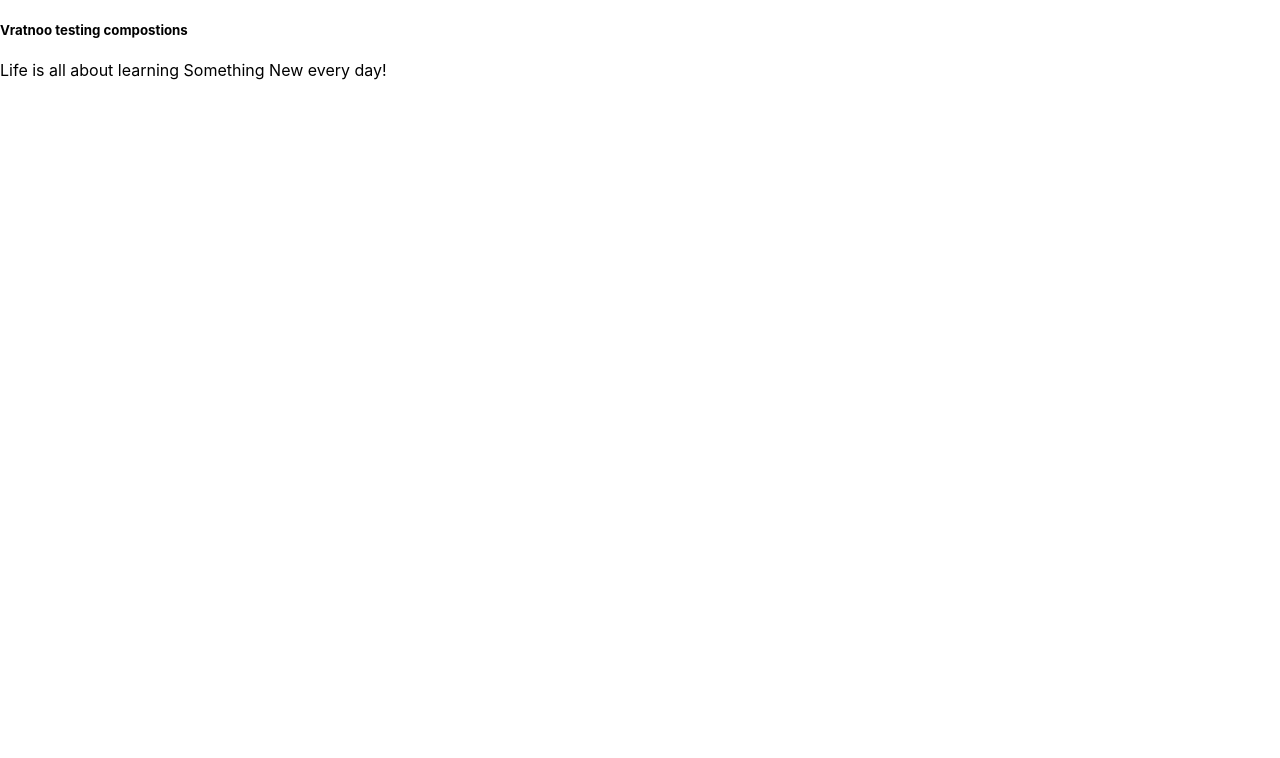
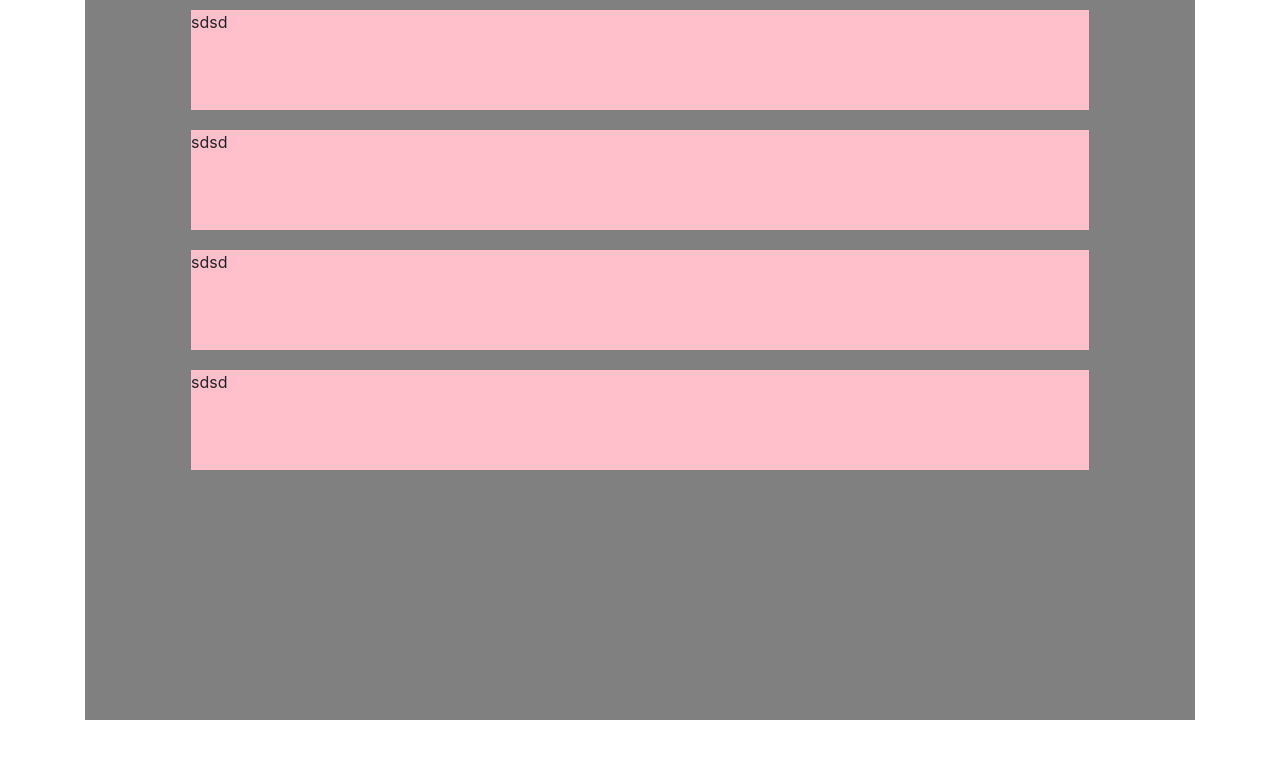
Before and after one commit to vratnoo/React, a React (Create React App) app: page / in a window 1280 px wide. Shown: the top 758 px of the page. Built offline with nearby package versions, Linux system fonts and the light colour scheme.

Commit message:
notio_paper

```diff
--- a/package.json
+++ b/package.json
@@ -6,8 +6,13 @@
     "@testing-library/jest-dom": "^4.2.4",
     "@testing-library/react": "^9.5.0",
     "@testing-library/user-event": "^7.2.1",
+    "bootstrap": "^4.4.1",
+    "bulma": "^0.8.1",
     "react": "^16.13.1",
+    "react-dnd": "^10.0.2",
+    "react-dnd-html5-backend": "^10.0.2",
     "react-dom": "^16.13.1",
+    "react-router-dom": "^5.1.2",
     "react-scripts": "3.4.1"
   },
   "scripts": {
--- a/src/App.css
+++ b/src/App.css
@@ -1,38 +1,36 @@
-.App {
-  text-align: center;
+.main{
+	display: flex;
+	flex-direction: column;
+	background-color: gray;
+	min-height: 500px;
+	min-width: 600px;
+	padding: 0px 96px 30vh;
 }
+.data-block{
+	background-color: pink;
+	min-height:100px;
+	min-width:600px;
+	margin: 10px;
 
-.App-logo {
-  height: 40vmin;
-  pointer-events: none;
 }
+.handle{
+	position: absolute;
+	height: 150px;
+	width: 150px;
+	background-color: red;
+	top: 20px;
+	left: 30px;
+	display: flex;
+	flex-direction: column;
+	z-index: 1000;
+}
+.handlemenu{
+	height: 50PX;
+	width: 80%;
+	background-color: white;
+	margin: 10px;
+	font-size:1.5rem;
 
-@media (prefers-reduced-motion: no-preference) {
-  .App-logo {
-    animation: App-logo-spin infinite 20s linear;
-  }
+
+
 }
-
-.App-header {
-  background-color: #282c34;
-  min-height: 100vh;
-  display: flex;
-  flex-direction: column;
-  align-items: center;
-  justify-content: center;
-  font-size: calc(10px + 2vmin);
-  color: white;
-}
-
-.App-link {
-  color: #61dafb;
-}
-
-@keyframes App-logo-spin {
-  from {
-    transform: rotate(0deg);
-  }
-  to {
-    transform: rotate(360deg);
-  }
-}
--- a/src/App.js
+++ b/src/App.js
@@ -1,27 +1,24 @@
-import React from 'react';
+import React,{Component} from 'react';
 
 import './App.css';
+import 'bootstrap/dist/css/bootstrap.css';
+import { DndProvider } from 'react-dnd'
+import Backend from 'react-dnd-html5-backend'
+// import Basic from './dnd'
+import Paper from './npaper'
+function App(){
+  return <Paper/>
+}
+// function App() {
 
-function App() {
-  return ( <Welcome/>);
+//   return <DndProvider backend={Backend}>
+//   <Basic id="1" index="1" content="First"/>
+//   <Basic id="2" index="2" content="Second"/>
+//   <Basic id="3" index="3" content="Third"/>
+//   <Basic id="4" index="4" content="Forth"/>
+//   <Basic id="5" index="5" content="Fifth"/>
+//   </DndProvider>
+// }
 
-}
 
-function Fancyborder(props){
-	return(
-		<div className="Button">
-			{props.children}
-		</div>
-		)
-}
-
-function Welcome(props){
-	return(
-     <Fancyborder>
-      <h5>Vratnoo testing compostions</h5>
-      <p>Life is all about learning Something New every day!</p>
-     </Fancyborder>
-		)
-}
-
-export default App;
+export default App
--- /dev/null
+++ b/src/dnd.js
@@ -0,0 +1,75 @@
+import React,{useRef} from 'react'
+import { useDrag,useDrop} from 'react-dnd'
+const ItemType  =  {
+  CARD: 'card',
+}
+
+
+
+function Basic({id,index,content}) {
+	//making ref
+	const ref  = useRef(null)
+	// Managning Drop Functionulity here
+	const [{isOver},drop] = useDrop({
+		accept:ItemType.CARD,
+		drop(item,monitor){
+
+			const rect = ref.current.getBoundingClientRect()
+			const verticlemiddle  = (rect.bottom-rect.top)/2
+			console.log(verticlemiddle)
+			console.log(monitor.getClientOffset().y-rect.top)
+			console.log(item.id)
+		},
+		hover(item,monitor){
+			const draggedindex  = index
+			const hoverindex  = item.index
+			if(draggedindex==hoverindex)return
+
+			const rect = ref.current.getBoundingClientRect()
+			const verticlemiddle  = (rect.bottom-rect.top)/2
+			const current_y = monitor.getClientOffset().y-rect.top
+			console.log(isOver)
+			if(isOver){
+				if(current_y<verticlemiddle){
+
+							console.log("upper")
+							ref.current.classList.remove("bottom-hover")
+							ref.current.classList.add("top-hover")
+
+						}else{
+							ref.current.classList.remove("top-hover")
+							ref.current.classList.add("bottom-hover")
+							console.log("lower")
+						}
+			}else{
+				ref.current.classList.remove("bottom-hover")
+				ref.current.classList.remove("top-hover")
+			}
+
+		},
+		collect(monitor){
+			return {isOver:monitor.isOver()}
+
+		}
+
+	})
+
+	const  [{ isDragging }, drag] = useDrag({
+		item:{id,index,type:ItemType.CARD},
+		end:(item,monitor)=>{
+			console.log(monitor)
+		},
+		collect: (monitor) => ({
+      		isDragging: monitor.isDragging(),
+    	}),
+
+	})
+
+	drag(ref)
+	drop(ref)
+	return( <div className="cardstyle" ref={ref} >
+      {content}
+    </div>)
+}
+
+export default Basic
--- a/src/index.js
+++ b/src/index.js
@@ -3,6 +3,7 @@ import ReactDOM from 'react-dom';
 import './index.css';
 import App from './App';
 import * as serviceWorker from './serviceWorker';
+
 
 ReactDOM.render(
   <React.StrictMode>
--- /dev/null
+++ b/src/npaper.js
@@ -0,0 +1,63 @@
+import React,{useCallback,useState} from 'react'
+function Handle({top}){
+	console.log(top)
+	const style = {top:top+"px"}
+	return (<div style={style} className="handle">
+	<div className="handlemenu">
+		Heading
+	</div>
+		<div className="handlemenu">
+		paragraph
+	</div>
+
+
+	</div>)
+}
+function Paper(argument) {
+	const [direction,setTop]  = useState({top:null})
+
+	const handleclick = useCallback((e)=>{
+		const dir = e.target.getBoundingClientRect()
+		// console.log(dir.top)
+		// console.log(e.clientY)
+		// console.log("clicked")
+		setTop({top:dir.top})
+		// console.log(top)
+	});
+	// body...
+	let elem = ""
+	if(direction.top){
+		elem = <Handle top={direction.top}/>
+	}
+	return (<div>
+			{elem}
+			<Npaper  onCheck={handleclick}/>
+	</div>)
+
+}
+function Npaper({onCheck}) {
+
+
+	return (<div className="container">
+				<div className="row">
+					<div className="col">
+					 <div className="main">
+					  	<div onClick={onCheck} id="1" className="data-block">
+					  		 sdsd
+					  	</div>
+					  	<div onClick={onCheck} id="2" className="data-block">
+					  		 sdsd
+					  	</div>
+					  	<div onClick={onCheck} id="3" className="data-block">
+					  		 sdsd
+					  	</div>
+					  	<div onClick={onCheck} id="4" className="data-block">
+					  		 sdsd
+					  	</div>
+
+					 </div>
+					</div>
+				</div>
+		</div>)
+}
+export default Paper
```
Also changed, not shown: 1 other file (tests, documents, lock files or other folders).
